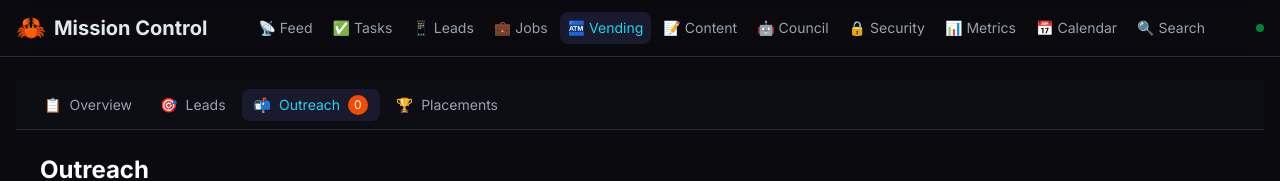
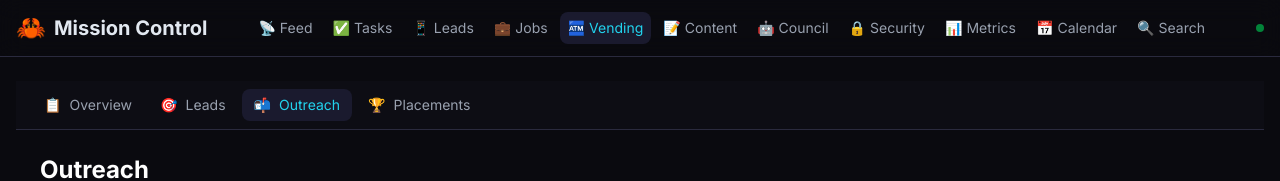
Before and after one commit to ceomlc/mission-control, a Next.js app: page /vending/outreach in a window 1280 px wide. Shown: the top 181 px of the page. Built offline with nearby package versions, Linux system fonts and the light colour scheme; no server answers; the database is empty.

Commit message:
fix: dynamic badge count for outreach

```diff
--- a/src/app/vending/layout.tsx
+++ b/src/app/vending/layout.tsx
@@ -2,6 +2,7 @@
 
 import Link from 'next/link';
 import { usePathname } from 'next/navigation';
+import { useState, useEffect } from 'react';
 
 const navItems = [
   { href: '/vending', label: 'Overview', icon: '📋' },
@@ -12,6 +13,20 @@ const navItems = [
 
 export default function VendingLayout({ children }: { children: React.ReactNode }) {
   const pathname = usePathname();
+  const [pendingCount, setPendingCount] = useState(0);
+
+  useEffect(() => {
+    async function fetchCounts() {
+      try {
+        const res = await fetch('/api/vending/outreach?status=draft');
+        const data = await res.json();
+        setPendingCount(data.outreach?.length || 0);
+      } catch (e) {
+        console.error('Failed to fetch counts:', e);
+      }
+    }
+    fetchCounts();
+  }, []);
 
   return (
     <div className="min-h-screen bg-[#0A0A0F]">
@@ -34,9 +49,9 @@ export default function VendingLayout({ children }: { children: React.ReactNode
               >
                 <span>{item.icon}</span>
                 <span>{item.label}</span>
-                {item.badge && (
+                {item.badge && pendingCount > 0 && (
                   <span className="bg-orange-600 text-white text-xs px-1.5 py-0.5 rounded-full">
-                    0
+                    {pendingCount}
                   </span>
                 )}
               </Link>
```
